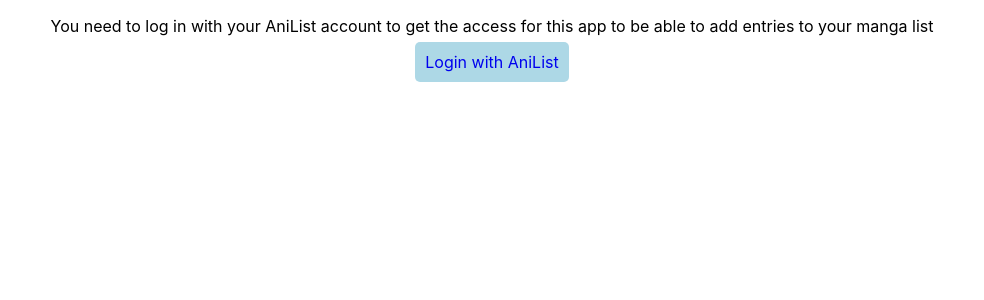
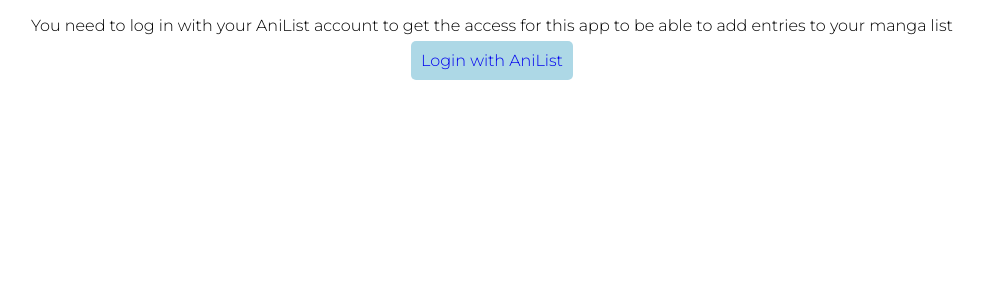
Before and after one commit to AzimovParviz/mangadex-anilist-convert, a React (Create React App) app: page / in a window 1280 px wide. Shown: the top 300 px of the page, without its empty margins (148-1132 px from the left). Built offline with nearby package versions, Linux system fonts and the light colour scheme.

Commit message:
changed font to Montserrat light 300

```diff
--- a/src/App.css
+++ b/src/App.css
@@ -1,3 +1,9 @@
+@import url("https://fonts.googleapis.com/css2?family=Montserrat:wght@300&display=swap");
+
+html * {
+  font-family: "Montserrat", sans-serif !important;
+}
+
 .App {
   text-align: center;
 }
```
